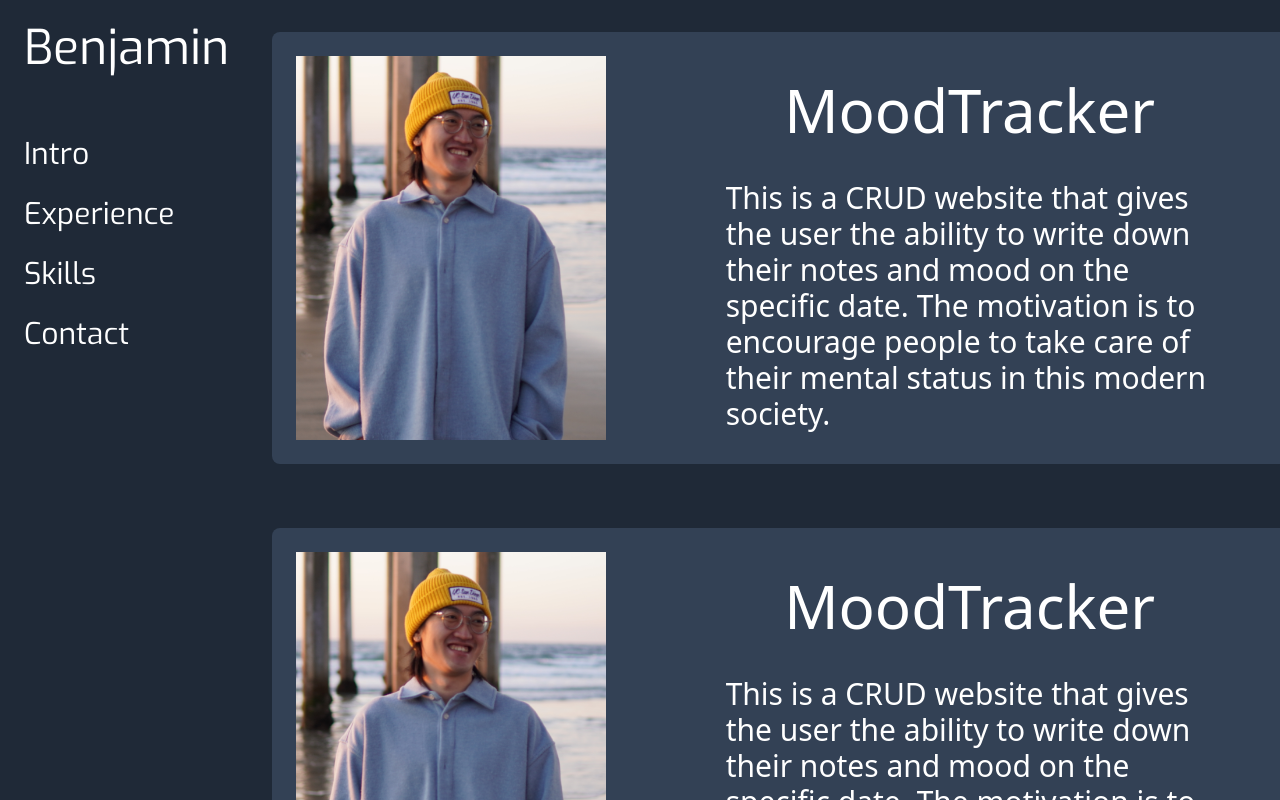
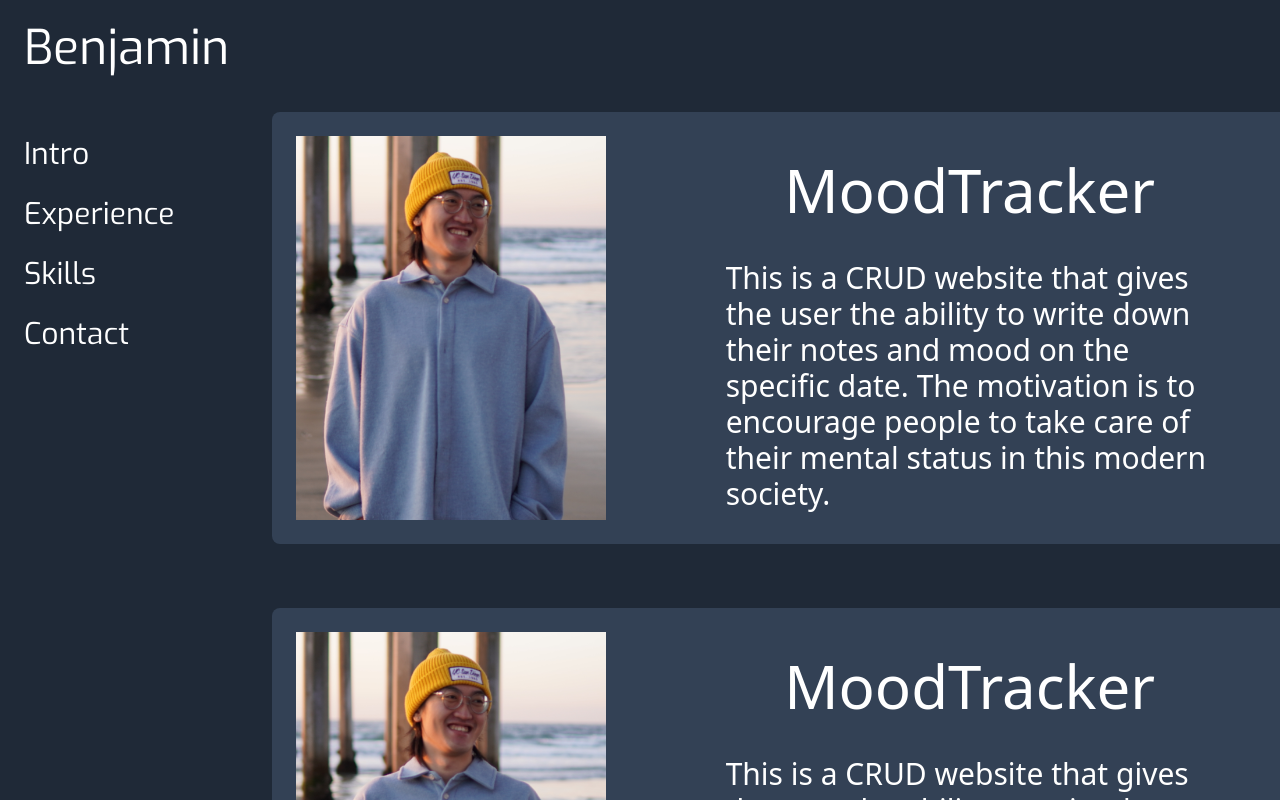
Before and after one commit to BenjaminnHuang/ReactPortfolio, a React (Vite) app: page /experience in a window 1280 px wide. Shown: the top 800 px of the page. Built offline with nearby package versions, Linux system fonts and the light colour scheme.

Commit message:
first commit

```diff
--- a/src/components/Experience.jsx
+++ b/src/components/Experience.jsx
@@ -21,7 +21,7 @@
     <div className='bg-gray-800 h-auto flex flex-row'>
       <Nav/>
 
-      <div className='flex flex-col m-auto '>
+      <div className='flex flex-col m-auto mt-20'>
         {project}
       </div>
 
```
